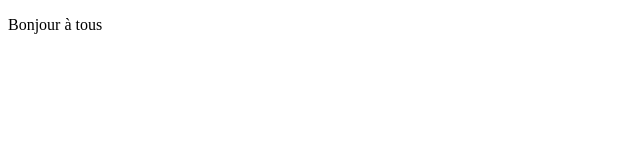
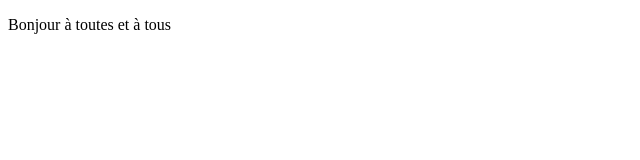
Before and after one commit to TutoDevWeb/tuto-git, a plain HTML site: page index.html in a window 1280 px wide. Shown: the full height of the page, 0-640 px from the left. Drawn offline with Linux system fonts and the light colour scheme.

Commit message:
Nouvelle modif de l'accueil

```diff
--- a/index.html
+++ b/index.html
@@ -10,7 +10,7 @@
 
 <body>
 
-    <p>Bonjour à tous</p>
+    <p>Bonjour à toutes et à tous</p>
 
 </body>
 
```
